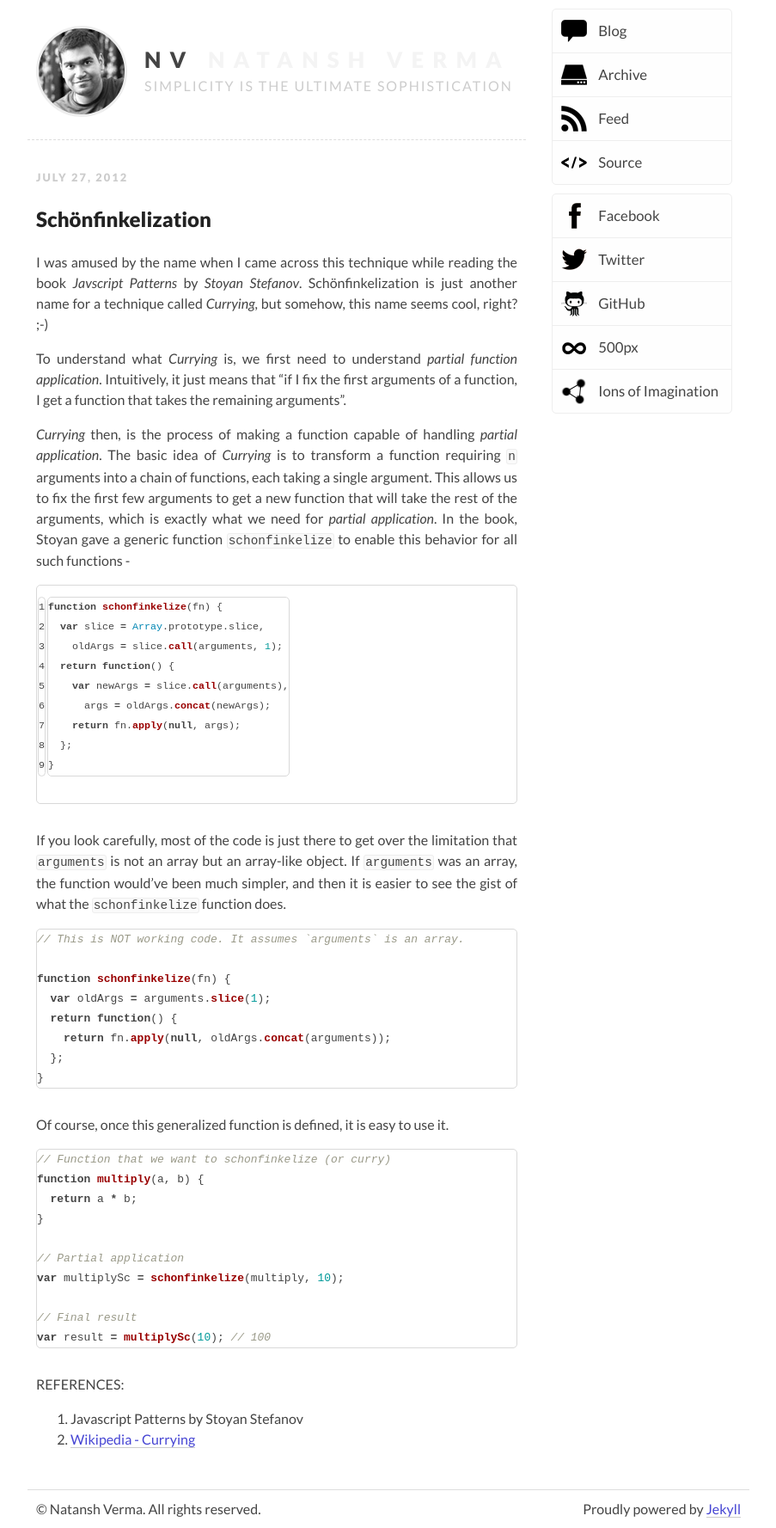
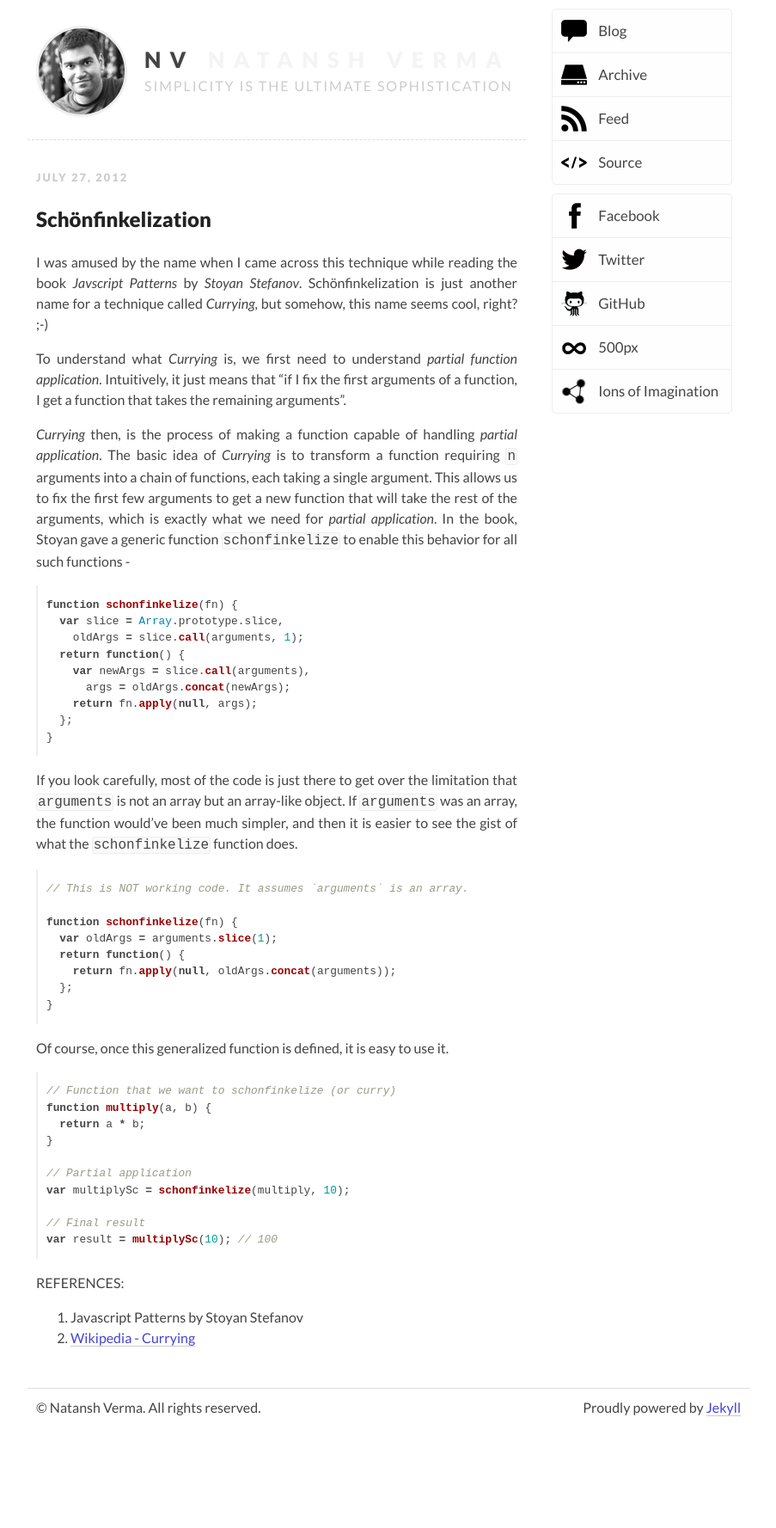
Before and after one commit to natansh/natansh.github.com, a Jekyll site: the page built from _posts/2012-07-27-schonfinkelization.md, in a window 1280 px wide. Shown: the whole page at 86% size, without its empty margins (188-1091 px from the left). Built offline with Jekyll 4.4.1, drawn with Linux system fonts in a browser that asks for light colours; after the commit the page ends 1659 px from its top, so only the background shows below that.

Commit message:
Use a different solution for fixing code blocks.
The `lineanchors` solution doesn't work in Github Pages as it gets
filtered out in safe mode. This didn't quite repro locally (obviously,
as I didn't have safe mode enabled).

So since the solution doesn't work, I just decided to fix up the
implementation for the linenos=table solution. The solution I have seems
kinda workable, although feels wonky.

```diff
--- a/_posts/2012-07-27-schonfinkelization.md
+++ b/_posts/2012-07-27-schonfinkelization.md
@@ -9,7 +9,7 @@
 
 _Currying_ then, is the process of making a function capable of handling _partial application_. The basic idea of _Currying_ is to transform a function requiring `n` arguments into a chain of functions, each taking a single argument. This allows us to fix the first few arguments to get a new function that will take the rest of the arguments, which is exactly what we need for _partial application_. In the book, Stoyan gave a generic function `schonfinkelize` to enable this behavior for all such functions -
 
-{% highlight javascript linenos %}
+{% highlight javascript %}
 function schonfinkelize(fn) {
   var slice = Array.prototype.slice,
     oldArgs = slice.call(arguments, 1);
@@ -23,7 +23,7 @@
 
 If you look carefully, most of the code is just there to get over the limitation that `arguments` is not an array but an array-like object. If `arguments` was an array, the function would've been much simpler, and then it is easier to see the gist of what the `schonfinkelize` function does.
 
-{% highlight javascript lineanchors %}
+{% highlight javascript %}
 // This is NOT working code. It assumes `arguments` is an array.
 
 function schonfinkelize(fn) {
@@ -36,7 +36,7 @@
 
 Of course, once this generalized function is defined, it is easy to use it.
 
-{% highlight javascript lineanchors %}
+{% highlight javascript %}
 // Function that we want to schonfinkelize (or curry)
 function multiply(a, b) {
   return a * b;
--- a/css/style.css
+++ b/css/style.css
@@ -90,7 +90,7 @@
 mark { background: #ff0; color: #000; font-style: italic; font-weight: bold; }
 
 /* Redeclare monospace font family: h5bp.com/j */
-pre, code, kbd, samp { font-family: monospace, serif; _font-family: 'courier new', monospace; font-size: 0.9em; }
+pre, code, kbd, samp { font-family: monospace, serif; _font-family: 'courier new', monospace; }
 
 code { border: 1px solid #EEE; background: #FAFAFA; border-radius: 3px; padding-left: 1px; padding-right: 1px; }
 
--- a/css/syntax.css
+++ b/css/syntax.css
@@ -59,53 +59,52 @@
 .highlight .vi { color: #008080 } /* Name.Variable.Instance */
 .highlight .il { color: #009999 } /* Literal.Number.Integer.Long */
 
+.highlight {
+  width: 520px;
+  overflow: scroll;
+  padding-left: 10px;
+  border-left: 2px solid #eee;
+}
+
 .highlight pre {
-  counter-reset: line-numbering;
-  border-radius: 5px;
-  border: solid 1px #d9d9d9;
   background: #fff;
   padding: 0;
-  line-height: 23px;
-  margin-bottom: 30px;
-  white-space: pre;
-  overflow-x: auto;
   word-break: inherit;
   word-wrap: inherit;
 }
 
-.highlight pre a::before {
-  content: counter(line-numbering);
-  counter-increment: line-numbering;
-  padding-right: 1em; /* space after numbers */
-  width: 25px;
-  text-align: right;
-  opacity: 0.7;
-  display: inline-block;
-  color: #aaa;
-  background: #eee;
-  margin-right: 16px;
-  padding: 2px 10px;
-  font-size: 13px;
-  -webkit-touch-callout: none;
-  -webkit-user-select: none;
-  -khtml-user-select: none;
-  -moz-user-select: none;
-  -ms-user-select: none;
-  user-select: none;
+.highlight pre .linenos pre {
+  font-size: 1em;
 }
 
-.highlight pre a:first-of-type::before {
-  padding-top: 10px;
+.highlight pre, .code .highlight pre, .linenos pre {
+  font-size: 0.8em;
 }
 
-.highlight pre a:last-of-type::before {
-  padding-bottom: 10px;
+.highlighttable {
+  border-collapse: separate !important;
+  border: solid 1px #d9d9d9;
+  border-radius: 5px;
 }
 
-.highlight pre a:only-of-type::before {
-  padding: 10px;
+.highlighttable code {
+  border: none;
 }
 
-.highlight a {
-  border-bottom: none;
+.highlighttable .linenos {
+  padding: 2px 10px 0 10px;
+  background-color: #f9f9f9;
+  border-top-left-radius: 5px;
+  border-bottom-left-radius: 5px;
+  color: #aaa;
 }
+
+.highlighttable .highlight {
+  padding-left: 5px;
+  border-left: none;
+}
+
+.highlighttable .linenodiv, .highlighttable .highlight pre {
+  overflow-x: auto;
+  white-space: pre;
+}
```
Also changed, not shown: _posts/2010-11-05-hello-world.md (+1 -1 lines), _posts/2012-08-04-scraping-flipkart-1.md (+2 -2 lines).
